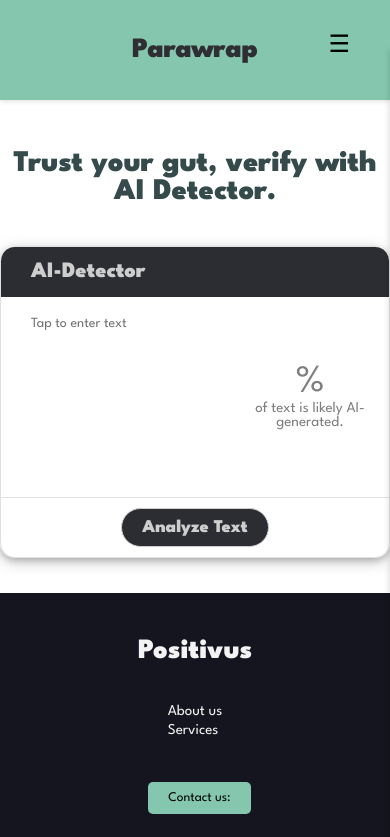
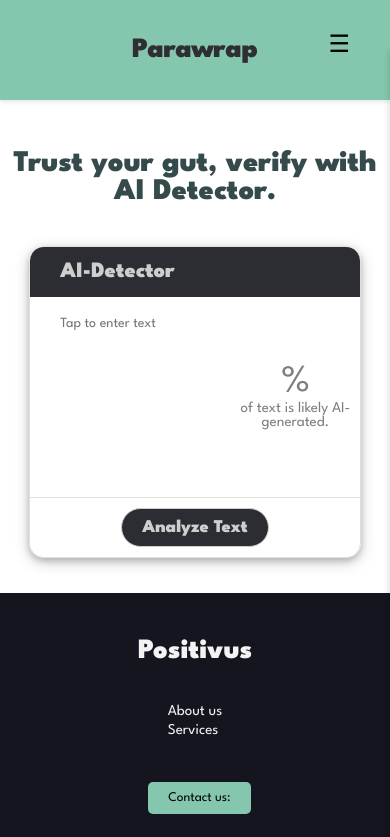
Before and after one commit to 1rayanharoon/Text-Summarizer, a React (Create React App) app in the folder front-end/: page /aidetector in a window 390 px wide. Shown: the top 837 px of the page. Built offline with nearby package versions, Linux system fonts and the light colour scheme.

Commit message:
Responsive AI detector Page

```diff
--- a/front-end/package.json
+++ b/front-end/package.json
@@ -9,6 +9,7 @@
     "@testing-library/jest-dom": "^5.17.0",
     "@testing-library/react": "^13.4.0",
     "@testing-library/user-event": "^13.5.0",
+    "axios": "^1.7.2",
     "file-saver": "^2.0.5",
     "mammoth": "^1.7.2",
     "pdfjs-dist": "^4.3.136",
--- a/front-end/src/components/AI-Detect.css
+++ b/front-end/src/components/AI-Detect.css
@@ -100,3 +100,16 @@ textarea:last-of-type {
     font-size: 15px; /* Smaller font for description */
     margin: 0;
 }
+
+@media (max-width: 768px){
+    .aicontainer
+    {
+        margin: auto;
+        max-width: 70%;
+    }
+    .aicontainer
+    {
+        margin: auto;
+        max-width: 85%;
+    }
+  }
```
Also changed, not shown: 1 other file (tests, documents, lock files or other folders).
